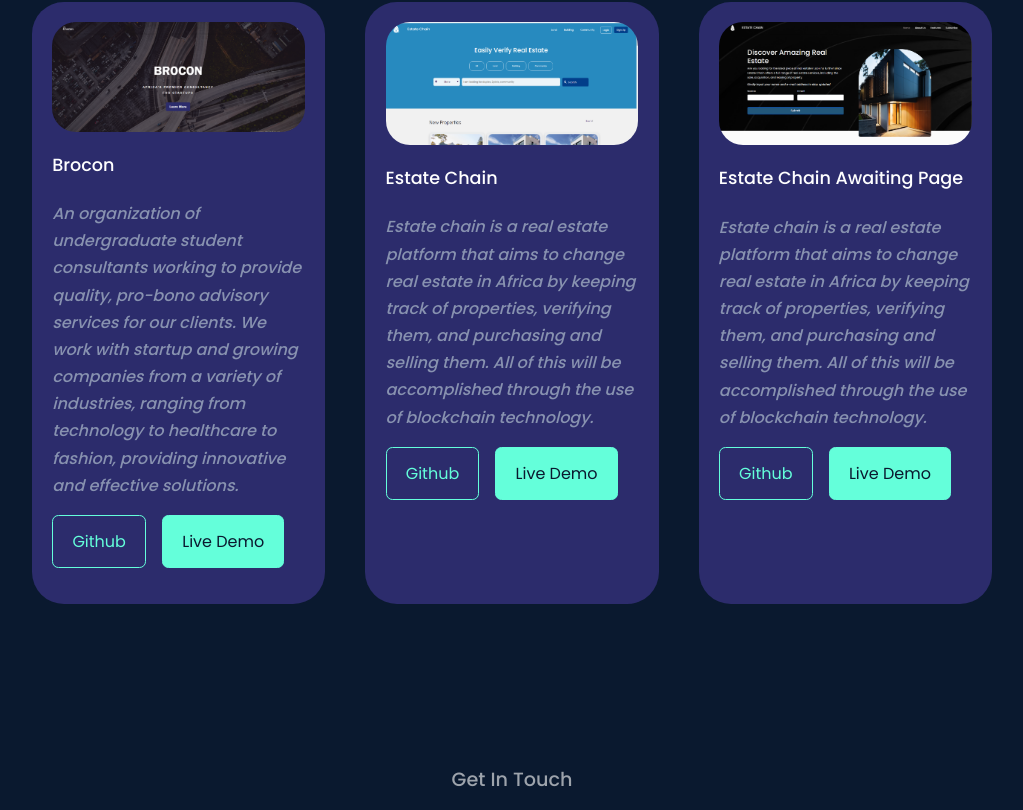
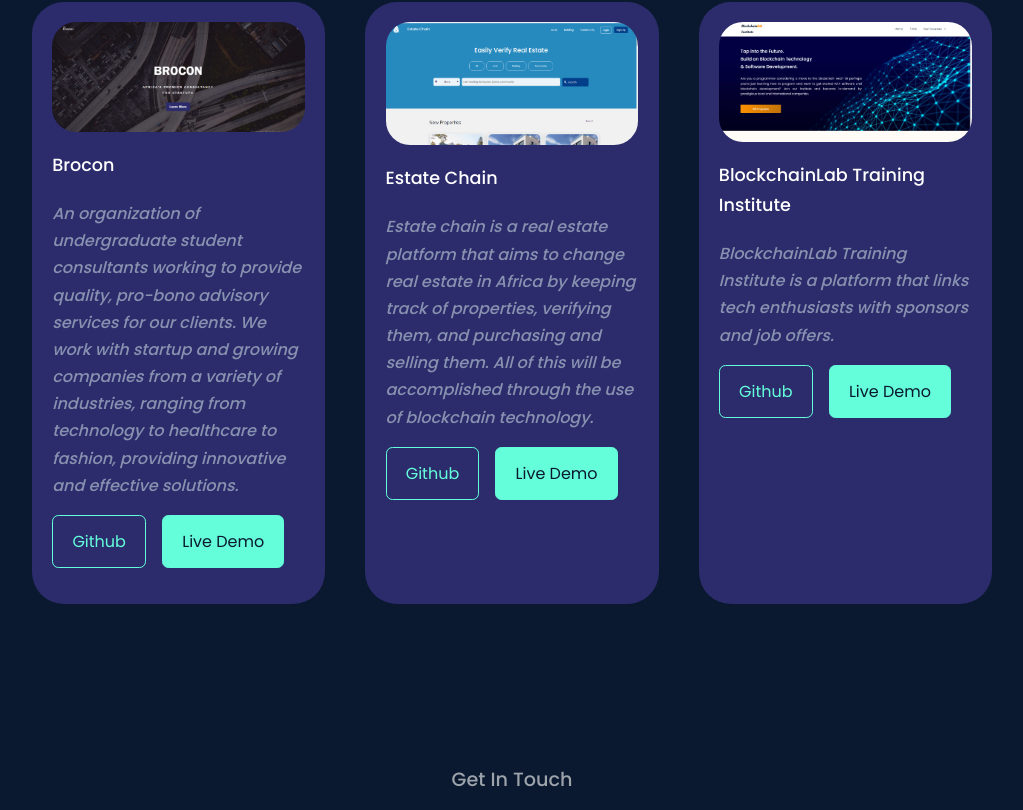
Before and after one commit to Obadara16/portfolio, a React (Create React App) app: page / in a window 1280 px wide. Shown: the part 3510-4320 px from the top of the page, without its empty margins (128-1151 px from the left). Built offline with nearby package versions, Linux system fonts and the light colour scheme.

Commit message:
new changes

```diff
--- a/src/data.js
+++ b/src/data.js
@@ -1,5 +1,5 @@
 import IMG1 from './assets/portfolio.png'
-import IMG2 from './assets/portfolio2.png'
+import IMG2 from './assets/bti.png'
 import IMG3 from './assets/portfolio3.png'
 
 export const data = [
@@ -22,10 +22,10 @@ export const data = [
     {
         id: 3,
         image: IMG2,
-        title: 'Estate Chain Awaiting Page',
-        description: 'Estate chain is a real estate platform that aims to change real estate in Africa by keeping track of properties, verifying them, and purchasing and selling them. All of this will be accomplished through the use of blockchain technology.',
-        github: 'https://github.com/Obadara16',
-        demo: 'Not Hosted Yet'
+        title: 'BlockchainLab Training Institute',
+        description: 'BlockchainLab Training Institute is a platform that links tech enthusiasts with sponsors and job offers.',
+        github: 'https://github.com/Obadara16/',
+        demo: 'https://blockchainlabacademy.com'
     }
 
 ]
```
Also changed, not shown: src/assets/bti.png (added).
